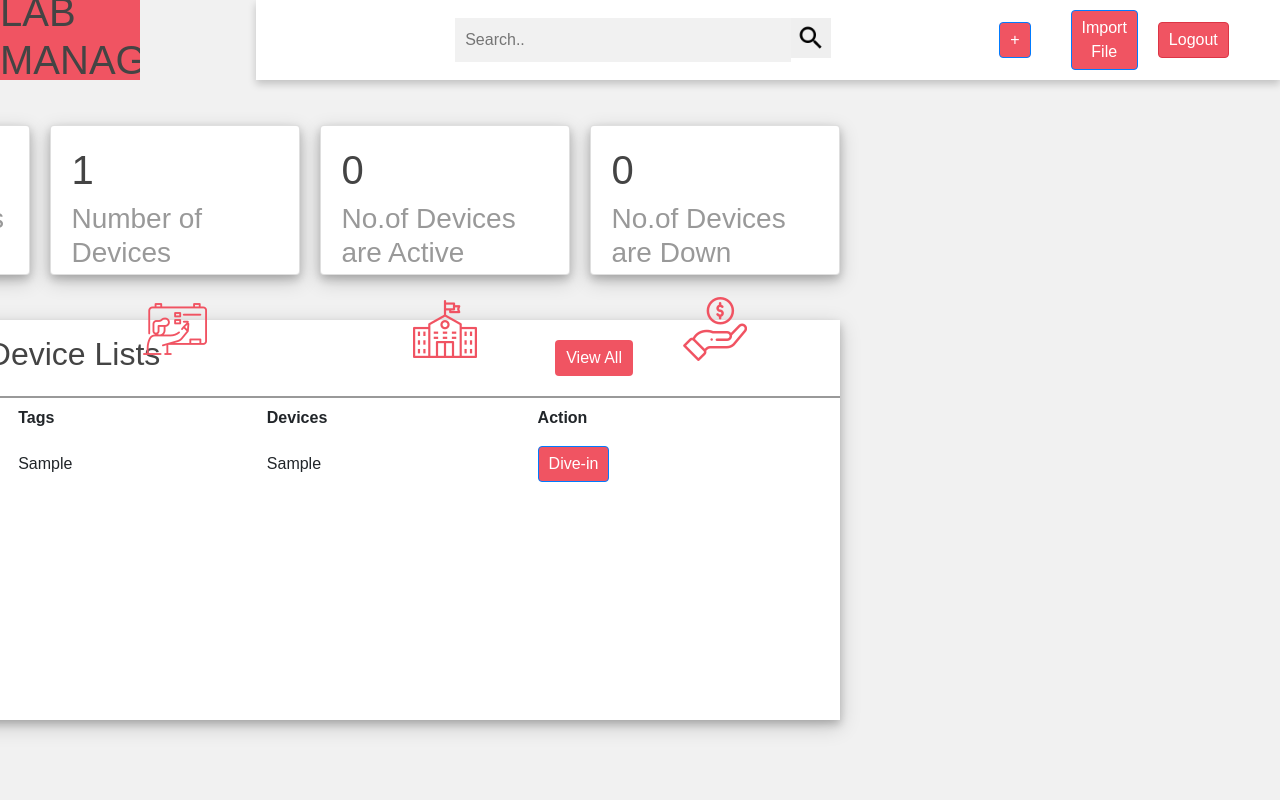
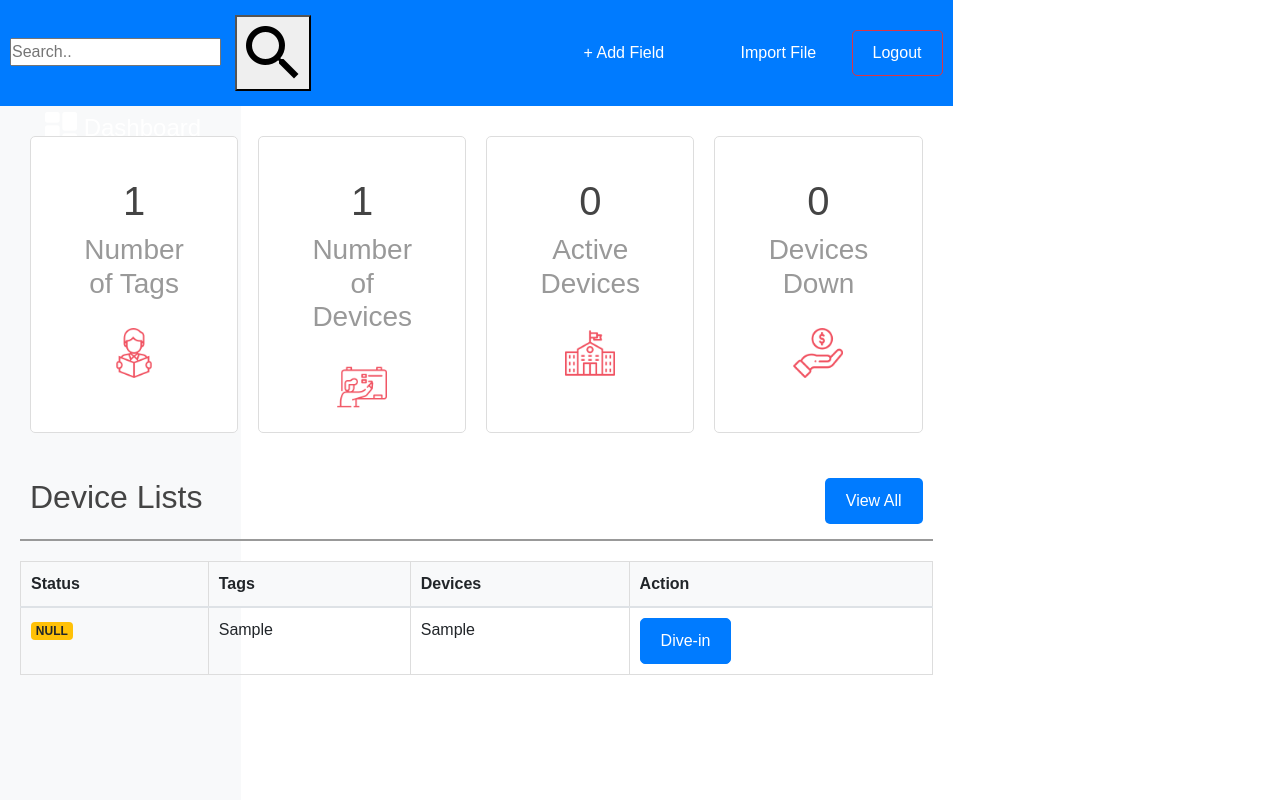
Before and after one commit to syamsiva12/lab-front, a Flask app: page / in a window 1280 px wide. Run offline with Flask 3, Linux system fonts and the light colour scheme; a user stored in the database is signed in; tables that the repository leaves empty hold one stand-in row (values such as "Sample post"); some libraries are stand-ins or nearby versions.

Commit message:
Modified into a simple template & added NULL status

```diff
--- a/main.py
+++ b/main.py
@@ -102,9 +102,11 @@ def index():
                 if any(status == 'UP' for status in tag_data.values()):
                     field.status = 'UP'
                     up_devices_count += 1
-                else:
+                elif any(status == 'DOWN' for status in tag_data.values()):
                     field.status = 'DOWN'
                     down_devices_count += 1
+                else:
+                    field.status = 'UNRECOGNIZED'
 
         # Commit the changes to the database
         db.session.commit()
@@ -121,7 +123,6 @@ def index():
                                down_devices_count=down_devices_count)
     except Exception as e:
         return f"Error: {str(e)}"
-
 
 # Route to handle adding a new field to the UI and the first database
 @app.route('/add_fields', methods=['POST'])
--- a/template/dash.html
+++ b/template/dash.html
@@ -5,26 +5,121 @@
     <meta charset="UTF-8">
     <meta http-equiv="X-UA-Compatible" content="IE=edge">
     <meta name="viewport" content="width=device-width, initial-scale=1.0">
+    <title>Lab Manager - Admin Panel</title>
     <!-- Bootstrap CSS -->
     <link rel="stylesheet" href="https://stackpath.bootstrapcdn.com/bootstrap/4.3.1/css/bootstrap.min.css">
-    <link rel="stylesheet" href="https://stackpath.bootstrapcdn.com/bootstrap/4.3.1/css/bootstrap.min.css">
     <link rel="stylesheet" href="./static/samp.css">
-    <title>Admin Panel</title>
+    <style>
+        /* Add any custom styles here */
+        .container-fluid {
+            padding: 0;
+        }
+
+        .side-menu {
+            background-color: #f8f9fa;
+            padding: 20px;
+            height: 100vh;
+            position: fixed;
+        }
+
+        .brand-name h1 {
+            margin-bottom: 0;
+        }
+
+        .nav {
+            display: flex;
+            justify-content: space-between;
+            align-items: center;
+            padding: 10px;
+            background-color: #007bff;
+            color: #fff;
+        }
+
+        .search input {
+            margin-right: 10px;
+        }
+
+        .user button {
+            margin-right: 10px;
+        }
+
+        .content {
+            padding: 20px;
+        }
+
+        .cards {
+            display: flex;
+            flex-wrap: wrap;
+        }
+
+        .card {
+            flex: 1;
+            margin: 10px;
+            text-align: center;
+            padding: 20px;
+            border: 1px solid #ddd;
+            border-radius: 5px;
+            background-color: #fff;
+        }
+
+        .icon-case img {
+            max-width: 50px;
+            max-height: 50px;
+        }
+
+        .content-2 {
+            margin-top: 20px;
+        }
+
+        .title {
+            display: flex;
+            justify-content: space-between;
+            align-items: center;
+            margin-bottom: 20px;
+        }
+
+        .btn {
+            background-color: #007bff;
+            color: #fff;
+            text-decoration: none;
+            padding: 10px 20px;
+            border-radius: 5px;
+        }
+
+        .recent-payments table {
+            width: 100%;
+        }
+
+        .recent-payments th,
+        .recent-payments td {
+            padding: 10px;
+            border: 1px solid #ddd;
+            text-align: left;
+        }
+
+        .recent-payments th {
+            background-color: #f8f9fa;
+        }
+    </style>
 </head>
 
 <body>
-    <div class="side-menu">
+    <div class="container-fluid">
+        <div class="row">
+            <!-- Side Menu -->
+            <div class="col-md-3 side-menu">
                 <div class="brand-name">
                     <h1>LAB MANAGER</h1>
                 </div>
                 <ul>
-            <li><img src="./responsive-admin-panel-pink-master/dashboard (2).png" alt="">&nbsp; <span>Dashboard</span>
-            </li>
-            <li><img src="./responsive-admin-panel-pink-master/reading-book (1).png" alt="">&nbsp;<span>User Management</span>
-            </li>
+                    <li><img src="./responsive-admin-panel-pink-master/dashboard (2).png" alt="">&nbsp; <span>Dashboard</span></li>
+                    <li><img src="./responsive-admin-panel-pink-master/reading-book (1).png" alt="">&nbsp;<span>User Management</span></li>
                 </ul>
             </div>
-    <div class="container">
+
+            <!-- Main Content -->
+            <div class="col-md-9">
+                <!-- Header -->
                 <div class="header">
                     <div class="nav">
                         <div class="search">
@@ -33,26 +128,24 @@
                         </div>
                         <div class="user">
                             <button type="button" class="btn btn-primary" data-toggle="modal" data-target="#addFieldsModal">
-                        &plus;
+                                &plus; Add Field
                             </button>
-
-                    <!-- Button trigger modal for Import File -->
                             <button type="button" class="btn btn-primary" data-toggle="modal" data-target="#importFileModal">
                                 Import File
                             </button>
-
-                    <div class="logout-container ml-auto float-right">
                             <a href="{{ url_for('logout') }}" class="btn btn-danger">Logout</a>
                         </div>
                     </div>
                 </div>
-        </div>
+
+                <!-- Content Section -->
                 <div class="content">
+                    <!-- Stats Cards -->
                     <div class="cards">
                         <div class="card">
                             <div class="box">
                                 <h1>{{ count_tags }}</h1>
-                        <h3>Number of Tags </h3>
+                                <h3>Number of Tags</h3>
                             </div>
                             <div class="icon-case">
                                 <img src="./responsive-admin-panel-pink-master/students.png" alt="">
@@ -61,7 +154,7 @@
                         <div class="card">
                             <div class="box">
                                 <h1>{{ count_devices }}</h1>
-                        <h3>Number of Devices </h3>
+                                <h3>Number of Devices</h3>
                             </div>
                             <div class="icon-case">
                                 <img src="./responsive-admin-panel-pink-master/teachers.png" alt="">
@@ -70,7 +163,7 @@
                         <div class="card">
                             <div class="box">
                                 <h1>{{ up_devices_count }}</h1>
-                        <h3>No.of Devices are Active </h3>
+                                <h3>Active Devices</h3>
                             </div>
                             <div class="icon-case">
                                 <img src="./responsive-admin-panel-pink-master/schools.png" alt="">
@@ -79,13 +172,15 @@
                         <div class="card">
                             <div class="box">
                                 <h1>{{ down_devices_count }}</h1>
-                        <h3>No.of Devices are Down </h3>
+                                <h3>Devices Down</h3>
                             </div>
                             <div class="icon-case">
                                 <img src="./responsive-admin-panel-pink-master/income.png" alt="">
                             </div>
                         </div>
                     </div>
+
+                    <!-- Device List -->
                     <div class="content-2">
                         <div class="recent-payments">
                             <div class="title">
@@ -93,38 +188,41 @@
                                 <a href="#" class="btn">View All</a>
                             </div>
 
-                    <table>
-                        <!-- Display Fields in a Table -->
+                            <!-- Table for Devices -->
+                            <table class="table">
                                 <thead>
                                     <tr>
-                                <th scope="col">Status</th>
-                                <th scope="col">Tags</th>
-                                <th scope="col">Devices</th>
+                                        <th>Status</th>
+                                        <th>Tags</th>
+                                        <th>Devices</th>
                                         <th>Action</th>
-                                <!-- <th scope="col">Additional Info</th> New column for additional info -->
                                     </tr>
                                 </thead>
                                 <tbody>
                                     {% for field in fields_data %}
                                     <tr>
-                                <td> {% if field.status == 'UP' %}
+                                        <td>
+                                            {% if field.status == 'UP' %}
                                             <span class="badge badge-success">{{ field.status }}</span>
+                                            {% elif field.status == 'DOWN' %}
+                                            <span class="badge badge-danger">{{ field.status }}</span>
                                             {% else %}
-                                    <span class="badge badge-danger">{{ field.status }}</span>
+                                            <span class="badge badge-warning">NULL</span>
                                             {% endif %}
                                         </td>
                                         <td>{{ field.tags }}</td>
                                         <td>{{ field.ip }}</td>
-
                                         <td>
                                             <form action="{{ url_for('connect_page')}}" method="get" target="_blank">
-                                        <button type="submit" class="btn btn-primary" data-toggle="modal">Dive-in</button>
+                                                <button type="submit" class="btn btn-primary">Dive-in</button>
                                             </form>
                                         </td>
                                     </tr>
                                     {% endfor %}
                                 </tbody>
                             </table>
+                        </div>
+                    </div>
                 </div>
             </div>
         </div>
```
Lines whose indentation alone changed are shown as unchanged.
